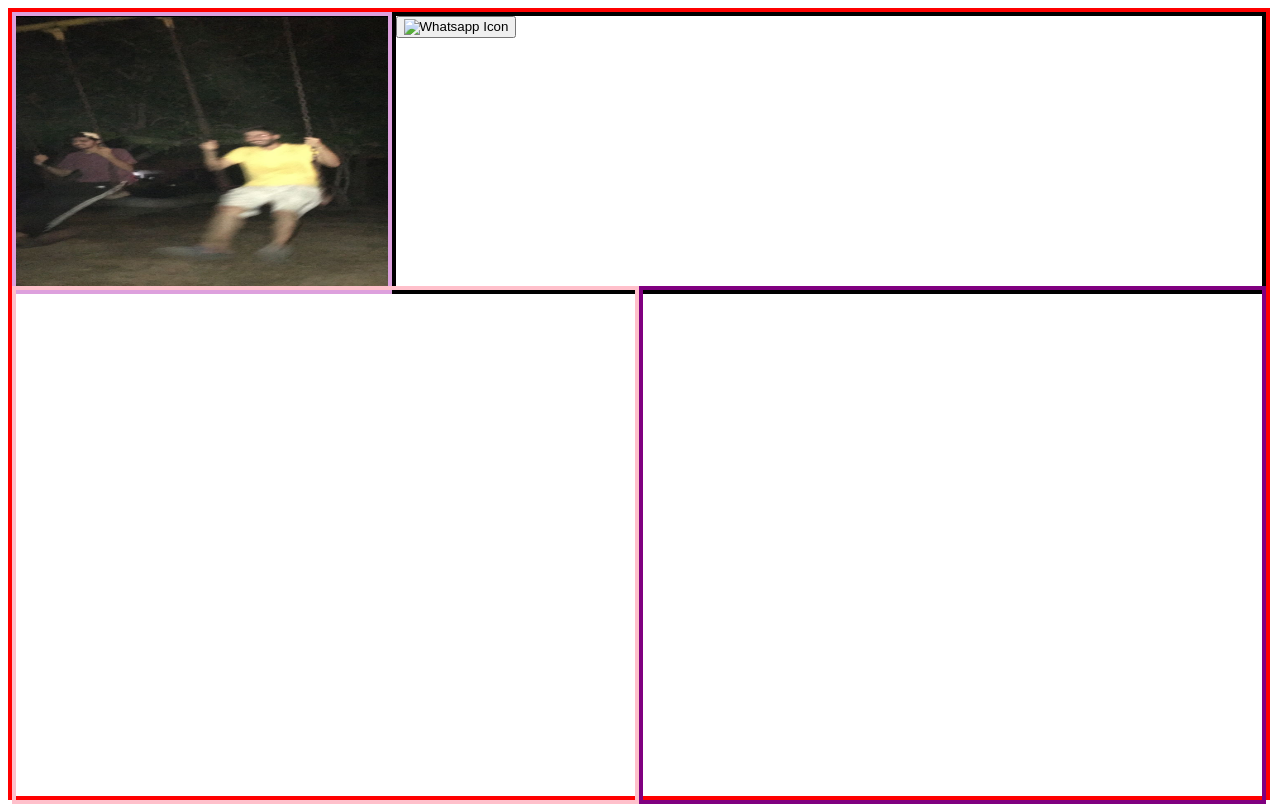
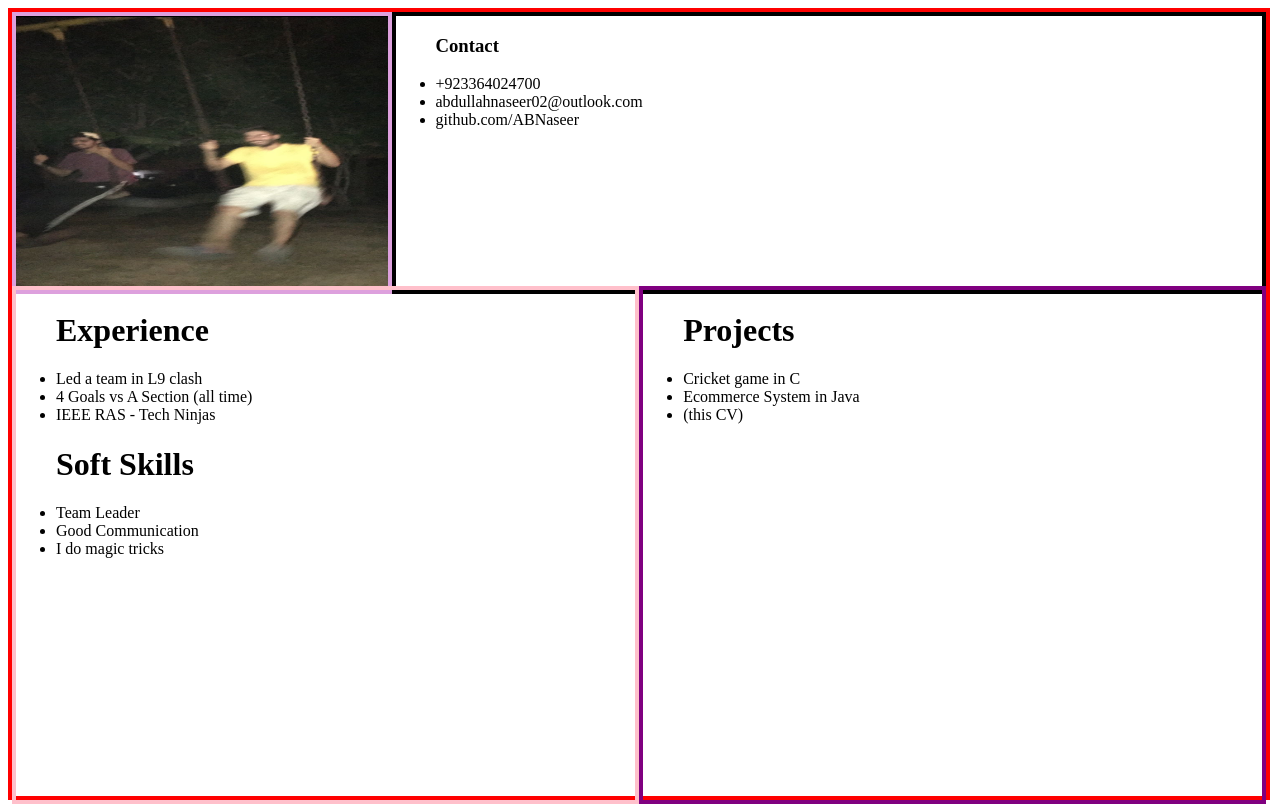
Before and after one commit to ABNaseer/Web-CV, a plain HTML site: page index.html in a window 1280 px wide. Drawn offline with Linux system fonts and the light colour scheme.

Commit message:
Added text details

```diff
--- a/index.html
+++ b/index.html
@@ -15,11 +15,12 @@
             </div>
 
             <div class="contact">
-                <button>
-                    <img src="whatsappIcon.jpeg" alt="Whatsapp Icon">
-
-                </button>
-
+                <ul>
+              <h3>Contact</h3>
+              <li>+923364024700</li>
+              <li>abdullahnaseer02@outlook.com</li>
+              <li>github.com/ABNaseer</li>
+              </ul>
             </div>
         </div>
 
@@ -27,10 +28,31 @@
 
 
             <div class="skills">
+                <ul>
+                <h1>Experience</h1>
+
+                <li>Led a team in L9 clash</li>
+                <li>4 Goals vs A Section (all time)</li>
+                <li>IEEE RAS - Tech Ninjas</li>
+            </ul>
+            <ul>
+
+            <h1>Soft Skills</h1>
+                    <li>Team Leader</li>
+                    <li>Good Communication</li>
+                    <li>I do magic tricks</li>
+            </ul>
 
             </div>
             <div class="background">
-
+                <ul>
+                    <h1>
+                        Projects
+                    </h1>
+                    <li>Cricket game in C</li>
+                    <li>Ecommerce System in Java</li>
+                    <li>(this CV)</li>
+                </ul>
             </div>
         </div>
     </div>
```
